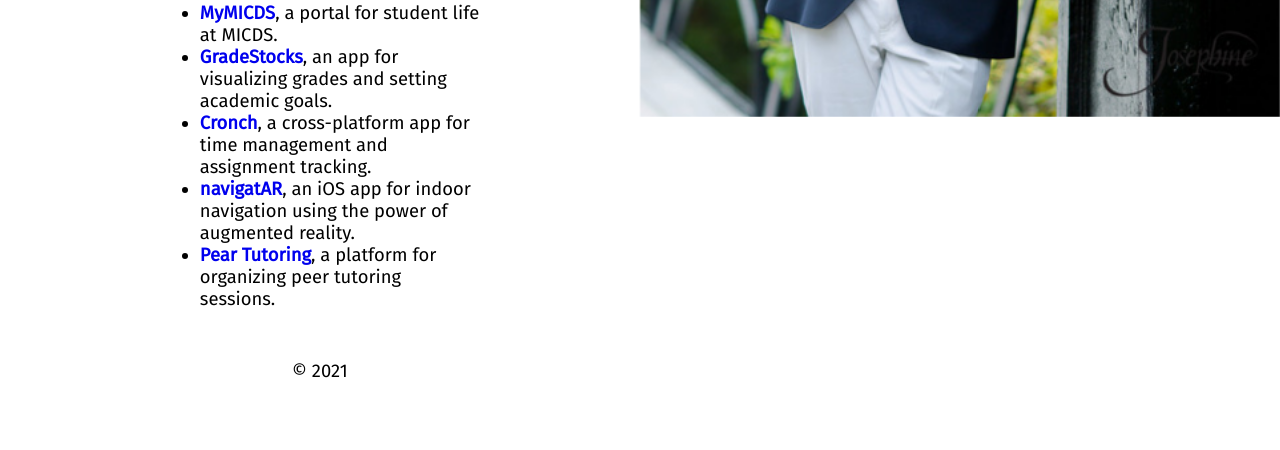
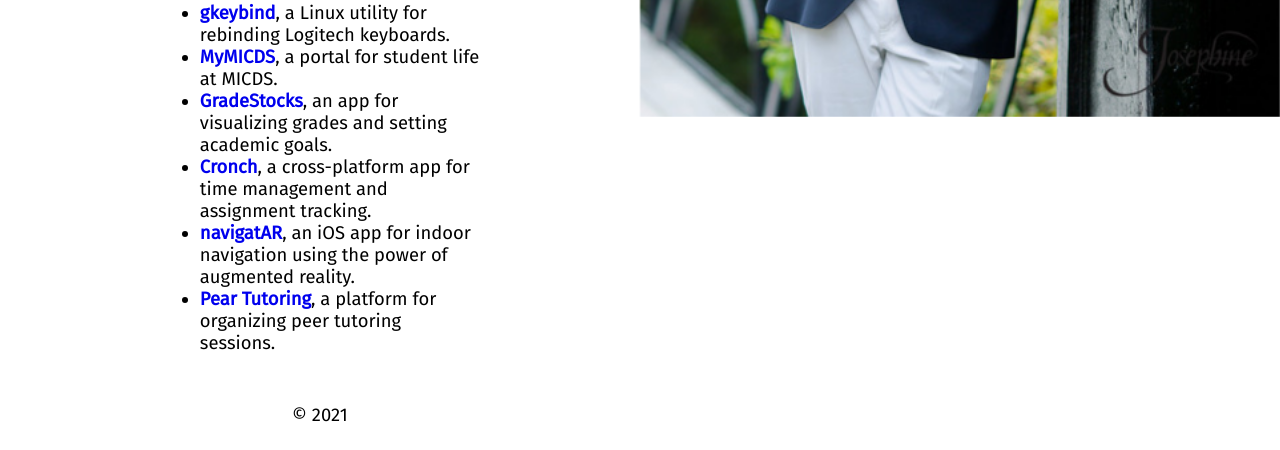
Before and after one commit to nickbclifford/nickclifford.me-v3, a website: page index.html in a window 1280 px wide. Shown: the part 683-1133 px from the top of the page. Before the commit the page ends 1089 px from the top, so only its background shows below. Drawn offline with nearby package versions, Linux system fonts and the light colour scheme; files that its build step writes are made by us from their sources.

Commit message:
gkeybind

```diff
--- a/index.html
+++ b/index.html
@@ -64,6 +64,10 @@
 				<section>
 					<h2>Projects</h2>
 					<ul>
+						<li>
+							<a href="https://github.com/nickbclifford/gkeybind">gkeybind</a>, a Linux utility for
+							rebinding Logitech keyboards.
+						</li>
 						<li><a href="https://mymicds.net">MyMICDS</a>, a portal for student life at MICDS.</li>
 						<li>
 							<a href="https://gradestocks.live/">GradeStocks</a>, an app for visualizing grades and
```
